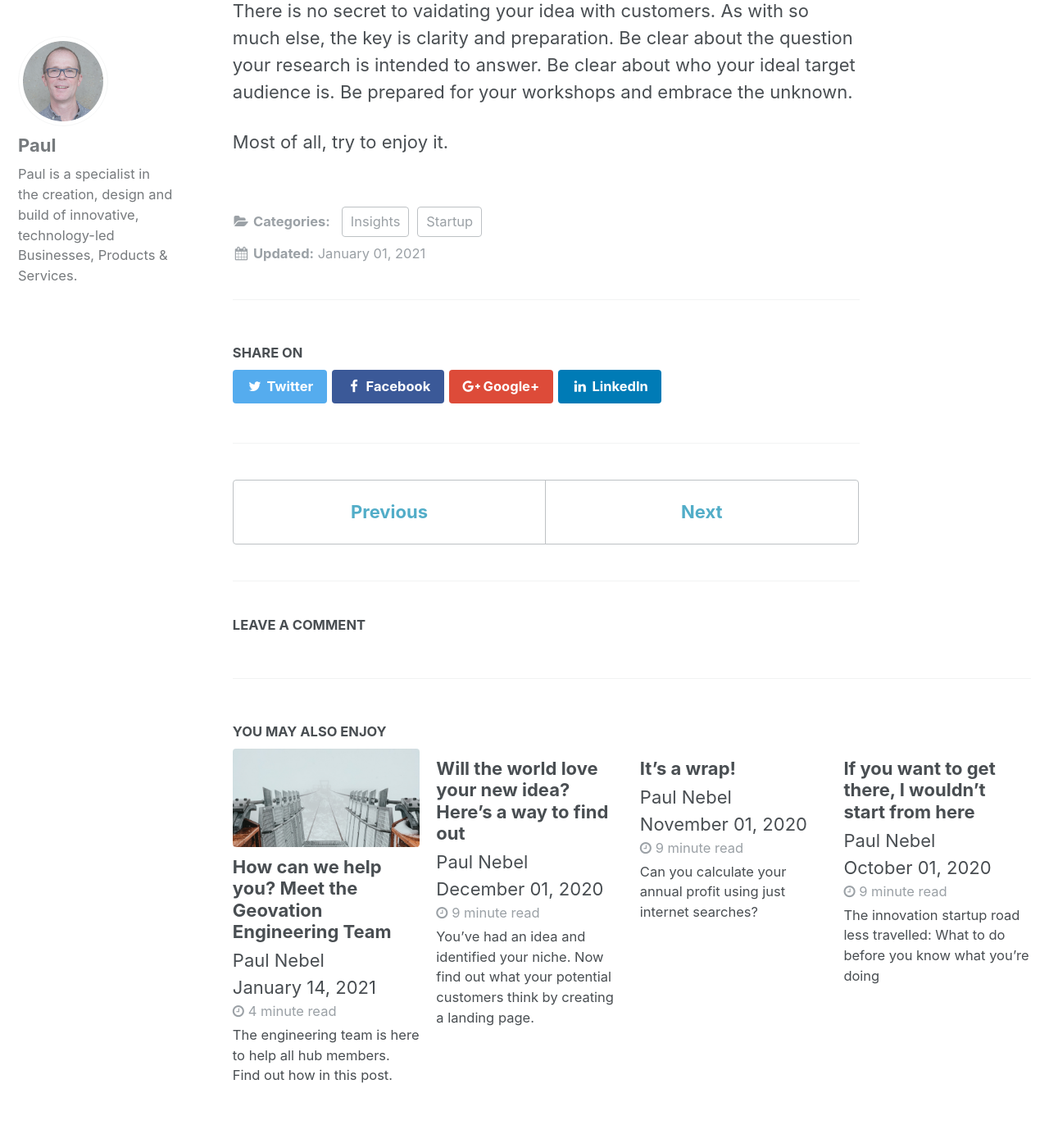
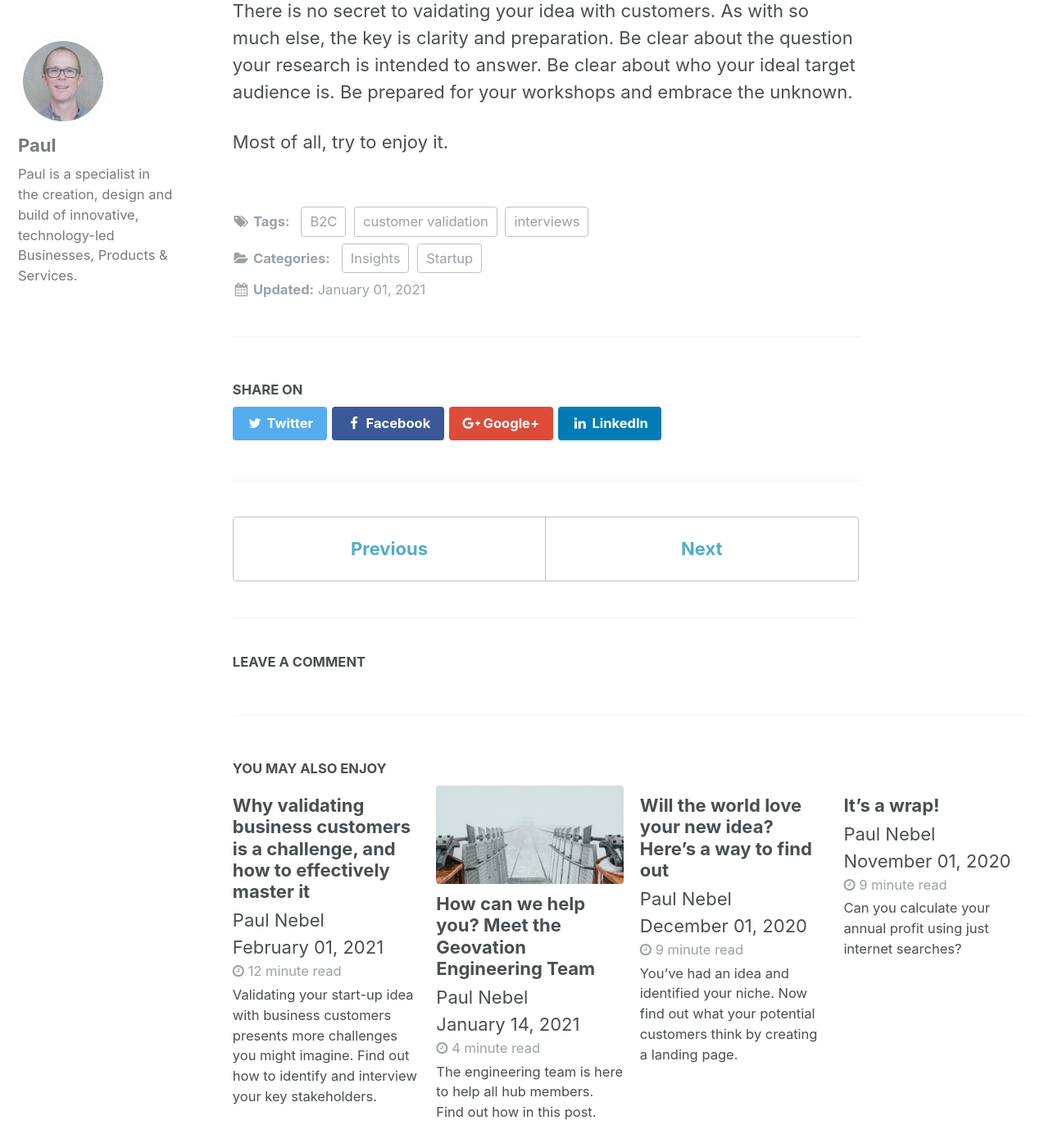
Before and after one commit to Geovation/geovation.github.io, a Jekyll site: the page built from _posts/2021-01-01-speak-to-customers-for-validation.md, in a window 1280 px wide and 1400 px high, scrolled down 10030 px. Shown: the whole window at 82% size. Built offline with Jekyll 4.4.1, drawn with Linux system fonts in a browser that asks for light colours; comment, search, counter and statistics services are not loaded; some of the changed lines change nothing that is shown.

Commit message:
feat: Adds blog post for February 2021 (#89)

```diff
--- a/_posts/2021-01-01-speak-to-customers-for-validation.md
+++ b/_posts/2021-01-01-speak-to-customers-for-validation.md
@@ -4,6 +4,7 @@
 description: "Only your customers have the answers you need. The sooner you can speak to them, the better it will be. This post shows you why and how."
 categories: Insights Startup
 author: "Paul Nebel"
+tags: ["customer validation", interviews, B2C]
 slug: "speak-to-customers-for-validation"
 ---
 
--- /dev/null
+++ b/_posts/2021-02-01-validating-business-customers.md
@@ -0,0 +1,159 @@
+---
+title: "Why validating business customers is a challenge, and how to effectively master it"
+meta: "Validating your start-up idea with business customers presents more challenges you might imagine. Find out how to identify and interview your key stakeholders."
+description: "Validating your start-up idea with business customers presents more challenges you might imagine. Find out how to identify and interview your key stakeholders."
+categories: Insights Startup
+author: "Paul Nebel"
+tags: ["customer validation", interviews, B2B]
+slug: "validating-business-customers"
+---
+
+{% include image.html url="/assets/images/validating-business-customers/interview.jpg" caption='<span>Photo by <a href="https://unsplash.com/@wocintechchat?utm_source=unsplash&amp;utm_medium=referral&amp;utm_content=creditCopyText">Christina @ wocintechchat.com</a> on <a href="https://unsplash.com/s/photos/job-interview?utm_source=unsplash&amp;utm_medium=referral&amp;utm_content=creditCopyText">Unsplash</a></span>' %}
+
+## TL,DR;
+
+Creating products and services for business customers is far more complicated than selling to the general public. Apart from anything else, organisations are often complex and arcane structures that even their own members don't fully understand, let alone an outsider.
+
+Add to that the fact that you will probably have to interact with a range of interested parties, some of whom want you to succeed and some of whom don't, and you start to get an idea of just how important it is to understand them as well as you can.
+
+However that may be, organisations are composed of individuals. If you can find the right individuals to talk to then you can make the task of validating your idea much easier. It will take a lot more effort but the rewards are potentially high.
+
+## With great power comes great responsibility
+
+In my [previous post][speak-to-customers-post]{:target="_blank"} I discussed the reasons for validating your business idea by speaking to potential customers. I also described an approach to take to identify and recruit those potential customers for interview.  This approach is most useful when adopting a Business-to-Customer (B2C) model for your startup. What happens, however, if you are creating a Business-to-Business (B2B) model? How does that change your approach to customer validation?
+
+The [justifications][speak-to-customers-post]{:target="_blank"} for validating your business idea with corporate customers are exactly the same as those for private customers. What differs is how you recruit those corporate customers and how you conduct your interviews. There are several reasons for this:
+
+ - There is a far greater distinction between customers (i.e. the individual paying for your product) and users (i.e. the individual utilising your product) in a corporate setting.
+ - It is much more likely that you will have to do all the work identifying and contacting your corporate customers yourself, rather than simply publishing your call-to-action and having them come to you as [described in my previous post][speak-to-customers-post]{:target="_blank"}.
+ - There are likely to be several stakeholders who are neither customers nor users but who are interested parties with influence over the purchasing decision, making completing a sale much harder.
+ - Even if you can interest potential customers and address their needs your product/service may not align with the needs of the organisation they work for.
+ - Businesses are, in general, extremely risk averse.  Unless you are an established brand, a recognised expert in your industry or have a direct or indirect link to a specific corporate customer you will have to work much harder to establish your credibility before a corporate customer will even speak to you.
+ - You are likely to be up against established, existing competition with bigger teams and deeper pockets than you.
+
+When you are dealing with private customers, otherwise known as the general public, most of the time the person buying the product is the person who wil use it. When you are dealing with corporate customers, however, the person buying the product may be several levels of management above the person(s) using it.  They may not even be in the same department.
+
+For example, if the price of your product is in the £1000's the purchasing decision will almost certainly have to be approved by a Head of Department or even a Finance Director. It is also very likely that they will not be a user of the product or service. In this case, it is critical that you consider how you address the needs of the purchaser, as well as those of the user.
+
+You're going to find it much easier to persuade a Finance Director to become a customer for your Automatic Widget Wrangler (patent pending)  if it helps her/him to create their quarterly report on corporate widget wrangling for the board as well as helping Dave in IT to wrangle those pesky widgets.
+
+However, you'll only sell your widget wrangler if wrangling widgets is a painful enough process to justify paying for a solution, and if that solution works in a way that resonates with both the purchaser and the user. This is why you need to talk to them first.
+
+## Here be dragons
+
+Organisations are complex things. One of the primary reasons for organisations existing at all is the assumption that a group of people working together can have more impact than an individual acting alone.  Over time, organisations become opaque; physical documentation quickly gives way to (or at least lags far behind) aural culture.
+
+Over time, internal groups can coalesce that interpret the organisation's high-level goals differently to the rest of the organisation.  Sometimes they set their own goals which can be at odds with the organisation as a whole. What is certainly true is that significant relationships will exist that don't map to any official structure.
+
+The upshot is that selling your product or service to an organisation can often be much tricker than selling to a private individual, if only because of the existence of many more vested interests.
+
+There are likely to be several stakeholders involved at every level of your investigation, from search and evaluation to purchase and use.  Each of these stakeholders will have a different profile with different associated jobs, pains and gains.
+
+Any of them may deflect the purchasing decision one way or another. There's only so much time available, so you need to identify the key stakeholders and create a [Value Proposition Canvas][valueprop]{:target="_blank"} for each of them (ideally validated through interviews, as described here).
+
+Here is a rough guide to the types of stakeholders you will encounter:
+
+ - **Influencers** - People whose opinion is valued by the decision maker.
+ - **Recommenders** - People who know the problem exists, who are actively looking for potential solutions, and who are in a position to make formal recommendations for or against purchase
+ - **Purchasers** - People who hold the budget and who make the actual purchase. These are the people whose pockets you are reaching into for your revenue.
+ - **Decision makers** - People who make the final decision regarding purchase and who generally have control of the budget from which the purchase is made.
+ - **End users** - People who will ultimately end up using your product or service.
+ - **Saboteurs** - People who are, or perceive themselves to be, adversely affected by any potential purchase and who have the ability to obstruct or otherwise prevent a purchasing decision.
+
+Some of these roles will probably overlap.  The purchaser may be the decision maker. The end user may be an influencer and/or recommender.  The point is that you have to be aware of each of these types of stakeholder and make sure you are satisfying each of their needs in order for your sale to be as smooth as possible.
+
+You are unlikely to be able to identify, access and interview all of these individuals directly which is why you need to target the key individuals to contact.  You should, however, acknowledge that each of these individuals or groups are likely to exist and the better your offer satisfies them the more compelling it will be.
+
+## Do your research
+
+Just as with a B2C business, it is of great advantage for a B2B business to identify their niche customers and build out from there. To find your potential early adopters you are looking for businesses that:
+
+ - Have the problem you believe you have identified.
+ - Know they have the problem you believe you have identified.
+ - Are already paying to solve the problem you believe you have identified.
+
+How do you find these businesses? If you're lucky you may have domain knowledge from previous or current employment that points you towards potential customers. This is a good starting point, but there's always more you can learn.  If you don't have specific domain knowledge it's a good idea to start looking for someone who does to join your company, either as an employee, an advisor or as a board member.
+
+Even if you do have domain knowledge, it doesn't hurt to behave as though you don't to find leads that you may otherwise not have thought of.
+
+I suggest starting with online research.  The simplest form of online research uses keywords to find businesses operating within your niche. Remember that it is much more difficult to start up by targeting horizontally (e.g. *all businesses* that have an invoicing problem) than targeting vertically (e.g. *all independent physiotherapists* that have an invoicing problem).
+
+Look at competitor businesses (and you will *always* have competitors, no matter how unique your business idea may seem to you - more to come on that in a future post). Try to find out who their customers are.
+
+Whether you are looking at customers or competitors you should try to learn as much about them as you can from all the information sources at your disposal. Here is a list of possible data sources accessible over the internet (there are, of course, others but here are a few to get you started):
+
+ - **Annual Reports** - These are generally to be found on the company website. You're only likely to find them for larger companies but if you can get hold of them at all they can be a goldmine of useful information.
+ - [**Crunchbase**][crunchbase]{:target="_blank"} - A platform for finding business information including investments and funding.  Great for identifying businesses in a particular domain
+ - [**Pitchbook**][pitchbook]{:target="_blank"} - Similar to Crunchbase, but challenging on the pocket! There's probably a good reason for that, though.
+ - [**CB Insights**][cbinsights]{:target="_blank"} - Utilises a combination of big data tools and algorithms, as well as sentiment analysison publicly available signals, to gather and analyse data about private companies, investors and industries.
+ - [**SimilarWeb**][similarweb]{:target="_blank"} - This is a browser tool that provides insight into and analysis of web traffic.  Use it on a customer or competitor website (note that it's only really useful for more popular sites, i.e. those with monthly traffic in the order of 10,000 visits)
+ - [**Ahrefs**][ahrefs]{:target="_blank"} - A toolset for backlinks and SEO analysis. Backlinks are links from other websites, and is comparable to a citation.
+ - [**Statista**][statista]{:target="_blank"} - Market and consumer data analysis.
+ - [**Companies House**][companieshouse]{:target="_blank"} - The UK register of company information including accounts, annual returns, registered addresses and directors.
+
+Your aim with all of this research is to find out as much as you can about both your target market and your competition.  So far you have been gathering information about organisations.  What about those individuals within that organisation that you might want to contact?
+
+The process is much the same as for the general public but the details may be a little different. If I were wanting to find a niche group for a B2C business model I might start looking on [Facebook][facebook]{:target="_blank"}, [Reddit][reddit]{:target="_blank"}, [Twitter][twitter]{:target="_blank"}, [Indie Hackers][indiehackers]{:target="_blank"}, and [Hacker News][hackernews]{:target="_blank"}, amongst others.
+
+The locations for B2B customers are the same, just replace Facebook with [LinkedIn][linkedin]{:target="_blank"} (or, if not *replace* Facebook, move it further down the list and put LinkedIn at the top). Don't underestimate the potential power of directly messaging or cold emailing people of interest on LinkedIn.  Persistence is your friend here.  Unless they specifically tell you not to bother them, keep asking.  Look for former employees and open up a conversation with them.  You'd be surprised what you can learn!
+
+Above all, be clear what you are looking for.
+
+## Getting down to the nitty-gritty
+
+If you're dealing with business people remember to act in a business-like manner.  Your interviewees are likely to be busy so treat them with the courtesy and respect they deserve for making time for you.
+
+Set an agenda and send it out before the meeting. Give some idea of the questions you will ask, particularly if they need consideration.  Allow 30 minutes to an hour for the interview and bring someone with you to take notes so that you can make the most of that time. If you need/want to record the interview, make sure to ask for permission beforehand.
+
+Be very clear in your mind about what you want to get from the interview.  What question is this experiment answering? - I'm not talking here about the individual questions you ask but what is the reason for conducting the interview in the first place?
+
+In addition to any domain-specific questions you may have you should be looking to answer the following:
+
+ - What is your role and how long have you been doing it?
+ - What tasks are essential to your fulfilling that role?
+ - What does an 'average day' look like for you?
+ - Who do you have to interact (people and teams) with to get your job done, and what is the nature of these relationships?
+ - What concerns do you have about potential solutions to your problem?
+ - What do you consider to be the greatest challenges both externally and internally?
+ - What does the world look like once your problem has been solved? How do you measure and report success?
+ - Who else should I be talking to?
+
+If you can get the answers to these questions you are in a much better position to understand your customer, the environment in which they operate and the nature of the problem as they experience it.  This, in turn, improves your ability to assess which of the possible solutions you come up with is likely to resonate with them and result in a sale.
+
+You will know when you've done enough research when you are confident that you know the following:
+
+ - Who the key stakeholders are.
+ - Their roles, environments, attitudes and perspectives.
+ - Their levels of influence and availability.
+ - How they stand to benefit (or not) from your product or service and how they measure and report that benefit.
+ - How their business will change as a result of your product or service.
+ - The requirements and constraints you are working within.
+
+## The take-away
+
+Reaching and acquiring corporate customers for validation is hard work, but it is essential work if you are to reduce uncertainty and risk. As an entrepreneur who wants to succeed your goal is to learn from your customers before you build anything.
+
+Keep the following in mind when you speak to customers (whether private or corporate) and you will reap the benefits:
+
+ - Love the problem, not the solution
+ - Talk to customers, they have all the answers you need
+ - Be prepared
+ - Go into each conversation with an open mindset
+ - Be curious
+ - Have no expectations (don't *pull* for answers, let them come by themselves)
+
+[speak-to-customers-post]: https://geovation.github.io/speak-to-customers-for-validation
+[facebook]: https://www.facebook.com/
+[reddit]: https://www.reddit.com/subreddits/
+[twitter]: https://twitter.com/
+[indiehackers]: https://www.indiehackers.com/
+[hackernews]: https://news.ycombinator.com/news
+[linkedin]: https://www.linkedin.com/login/
+[valueprop]: https://geovation.github.io/what-value-proposition-for
+[crunchbase]: https://www.crunchbase.com/
+[pitchbook]: https://pitchbook.com/
+[cbinsights]: https://www.cbinsights.com/
+[similarweb]: https://www.similarweb.com/
+[ahrefs]: https://ahrefs.com/
+[statista]: https://www.statista.com/
+[companieshouse]: https://www.gov.uk/government/organisations/companies-house
```
Also changed, not shown: Gemfile.lock, assets/images/validating-business-customers/interview.jpg (added).
